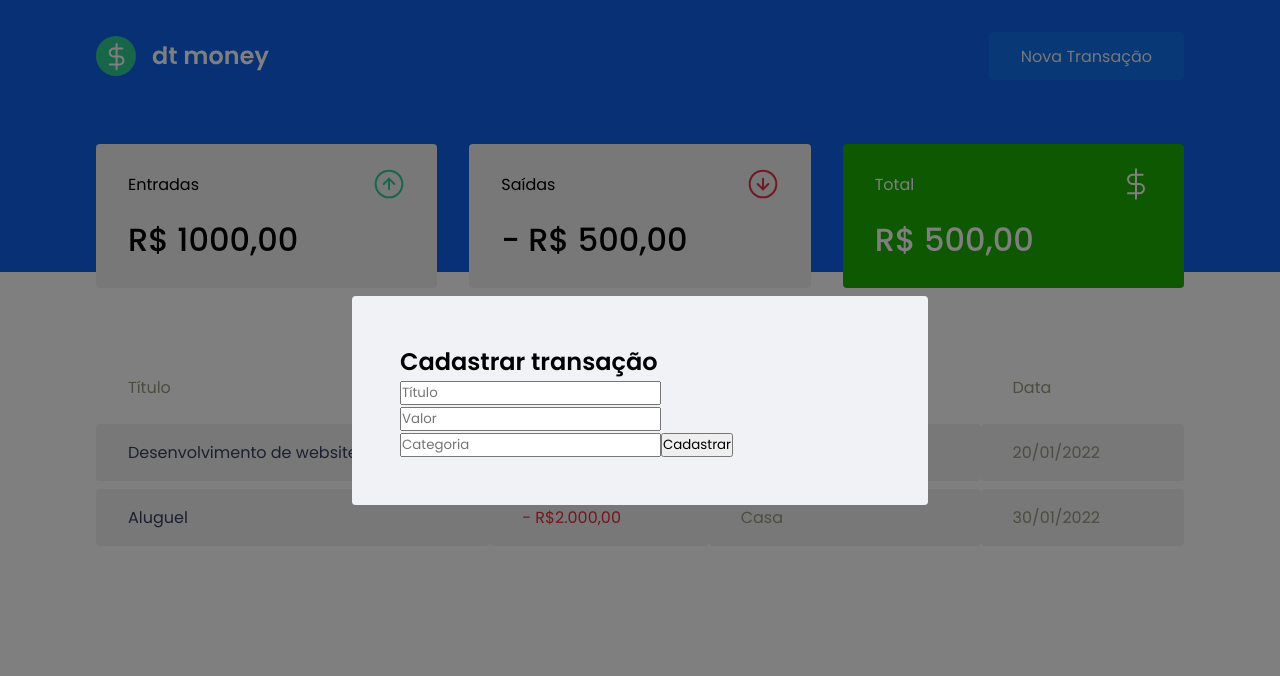
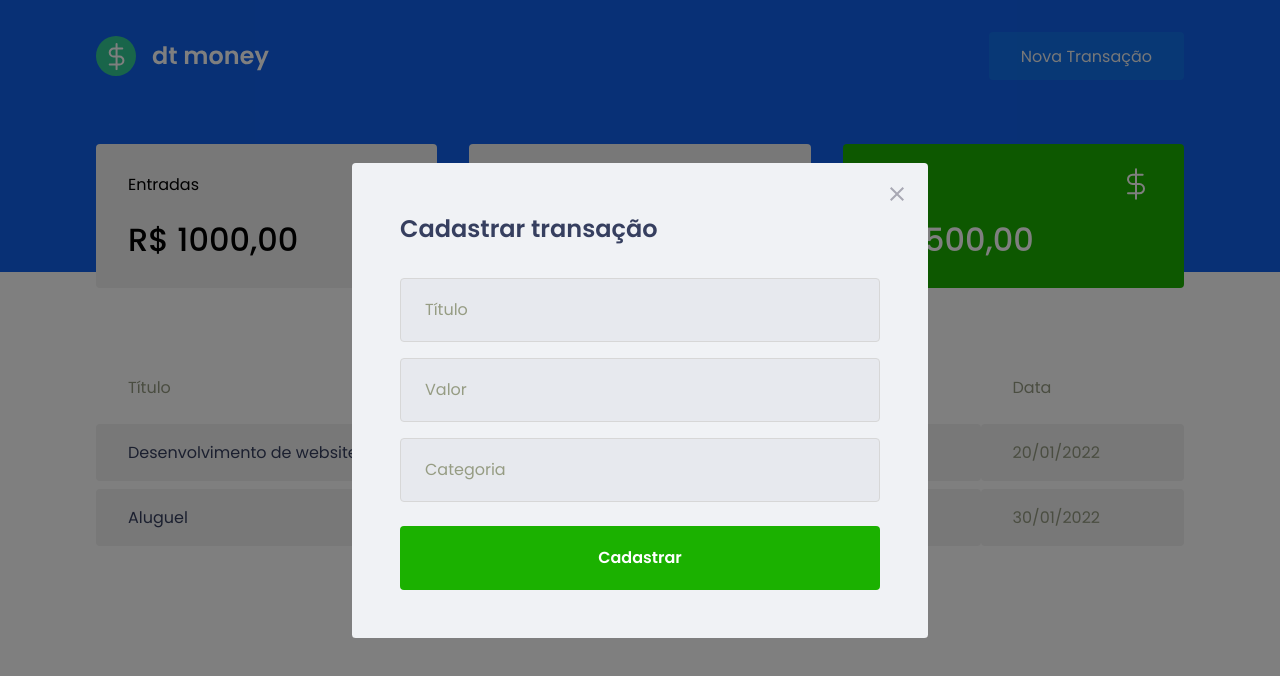
Before and after one commit to brennoclins/bclmoney, a React (Create React App) app: page / in a window 1280 px wide. Both pictures are taken after a click on the button "Nova Transação". Shown: the top 676 px of the page. Built offline with nearby package versions, Linux system fonts and the light colour scheme; no server answers; a web font is replaced by a local one; what miragejs would draw is missing.

Commit message:
New feature: styling the modal

```diff
--- a/src/components/NewTransactionModal/index.tsx
+++ b/src/components/NewTransactionModal/index.tsx
@@ -1,4 +1,7 @@
 import Modal from 'react-modal';
+
+import closeImg from '../../assets/close.svg';
+
 import { Container } from './style';
 
 interface NewTransactionModalProps {
@@ -14,6 +17,14 @@
       overlayClassName="react-modal-overlay"
       className="react-modal-content"
     >
+      <button
+        type='button'
+        onClick={onRequestClose}
+        className='react-modal-close'
+      >
+        <img src={closeImg} alt="Fechar Modal" />
+      </button>
+
       <Container>
         <h2>Cadastrar transação</h2>
 
--- a/src/components/NewTransactionModal/style.ts
+++ b/src/components/NewTransactionModal/style.ts
@@ -1,3 +1,51 @@
 import styled from "styled-components";
 
-export const Container = styled.form``;
+export const Container = styled.form`
+  h2 {
+    color: var(--text-title);
+    font-size: 1.5rem;
+    margin-bottom: 2rem;
+  }
+
+  input {
+    width: 100%;
+    padding: 0 1.5rem;
+    height: 4rem;
+    border-radius: 0.25rem;
+    border: 1px solid #d7d7d7;
+    background: #e7e9ee;
+    font-size: 1rem;
+    font-weight: 400;
+
+    &::placeholder {
+      color: var(--text-body);
+    }
+
+    & + input {
+      margin-top: 1rem;
+    }
+  }
+
+  button[type="submit"] {
+    width: 100%;
+    height: 4rem;
+
+    padding: 0 1.5rem;
+    margin-top: 1.5rem;
+
+    background: var(--green);
+    color: var(--white);
+
+    border-radius: 0.25rem;
+    border: 0;
+
+    font-size: 1rem;
+    font-weight: 600;
+
+    transition: filter 0.2s;
+
+    &:hover {
+      filter: brightness(0.9);
+    }
+  }
+`;
--- a/src/styles/global.ts
+++ b/src/styles/global.ts
@@ -75,4 +75,18 @@
     position: relative;
     border-radius: 0.24rem;
   }
+
+  .react-modal-close {
+    position: absolute;
+    right: 1.5rem;
+    top: 1.5rem;
+    border: 0;
+    background: transparent;
+
+    transition: filter 0.2s;
+
+    &:hover {
+      filter: brightness(0.8);
+    }
+  }
 `
```
